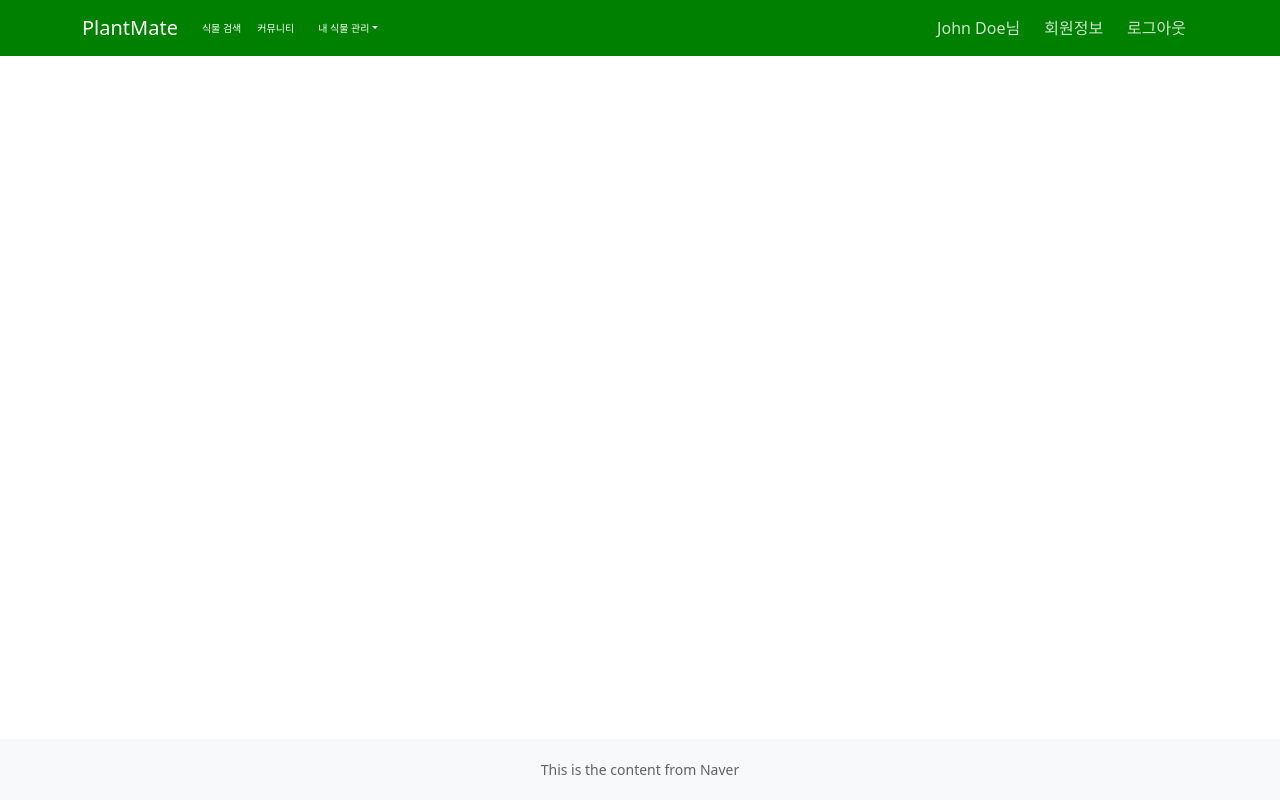
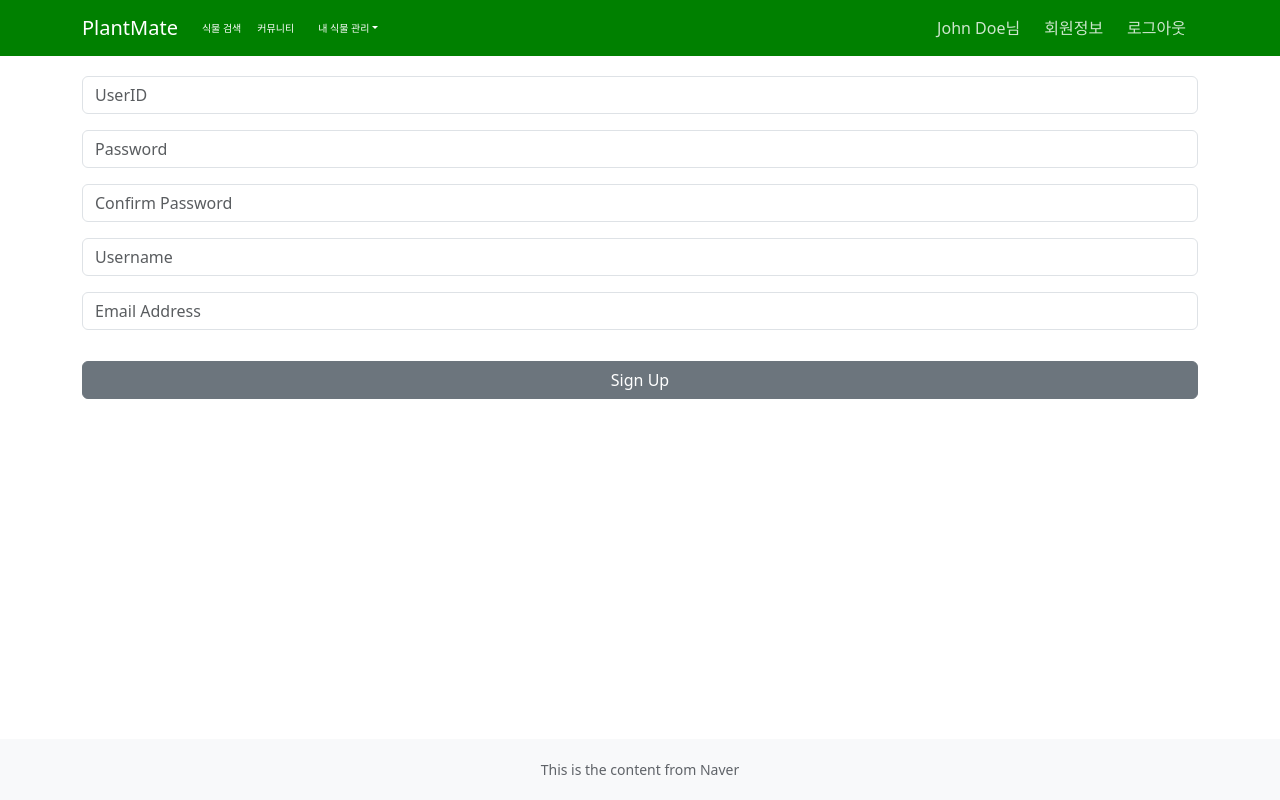
Before and after one commit to jynius/plantmate, a React (Create React App) app in the folder frontend/: page /auth/Register in a window 1280 px wide. Built offline with nearby package versions, Linux system fonts and the light colour scheme.

Commit message:
로그인, 회원가입 1차 초기작업

```diff
--- a/frontend/src/App.js
+++ b/frontend/src/App.js
@@ -1,6 +1,6 @@
 import "./App.css";
 import "./styles/common.css";
-import Login from "./components/Login";
+// import Login from "./components/Login";
 import Main from "./components/Main";
 import Footer from "./components/layout/Footer";
 import Header from "./components/layout/Header";
@@ -15,7 +15,7 @@ function App() {
       // component = <Regist />;
       // 로그인경로 인 경우
     } else if (false) {
-      component = <Login />;
+      // component = <Login />;
     }
   } else {
     //Main은 라우트
--- a/frontend/src/components/Login.js
+++ /dev/null
@@ -1,7 +0,0 @@
-import React from "react";
-//git 연동 테스트
-const Login = () => {
-  return <div>plantmate login</div>;
-};
-
-export default Login;
--- a/frontend/src/components/Main.js
+++ b/frontend/src/components/Main.js
@@ -3,7 +3,8 @@ import SampleHome from "./SampleHome";
 import Community from "./community/Community";
 import GrowthDiaryList from "./diary/GrowthDiaryList";
 import MyPlantList from "./myplants/MyPlantList";
-
+import Login from "./auth/Login";
+import Register from "./auth/Register";
 const Main = () => {
   return (
     <>
@@ -13,6 +14,8 @@ const Main = () => {
         <Route path="/community" element={<Community />} />
         <Route path="/my-plants" element={<MyPlantList />} />
         <Route path="/growth-journal" element={<GrowthDiaryList />} />
+        <Route path="/auth/login" element={<Login />} />
+        <Route path="/auth/Register" element={<Register />} />
       </Routes>
     </>
   );
--- /dev/null
+++ b/frontend/src/components/auth/Login.js
@@ -0,0 +1,36 @@
+import Form from "react-bootstrap/Form";
+import Button from "react-bootstrap/Button";
+import Row from 'react-bootstrap/Row';
+import Col from 'react-bootstrap/Col';
+import Container from 'react-bootstrap/Container';
+
+function Login() {
+  return (
+    <div>
+      <Container className="panel">
+        <Form>
+          <Form.Group as={Row} className="mb-3" controlId="formPlaintextPassword">
+            <Col sm>
+              <Form.Control type="password" placeholder="UserID" />
+            </Col>
+          </Form.Group>
+
+          <Form.Group as={Row} className="mb-3" controlId="formPlaintextPassword">
+            <Col sm>
+              <Form.Control type="password" placeholder="Password" />
+            </Col>
+          </Form.Group>
+          <br />
+
+          <div className="d-grid gap-1">
+            <Button variant="secondary" type="submit" >
+              Sign In
+            </Button>
+          </div>
+        </Form>
+      </Container>
+    </div>
+  );
+}
+
+export default Login
--- /dev/null
+++ b/frontend/src/components/auth/Register.js
@@ -0,0 +1,54 @@
+import Form from "react-bootstrap/Form";
+import Button from "react-bootstrap/Button";
+import Row from 'react-bootstrap/Row';
+import Col from 'react-bootstrap/Col';
+import Container from 'react-bootstrap/Container';
+
+function Join() {
+  return (
+    <div>
+      <Container className="panel">
+        <Form>
+          <Form.Group as={Row} className="mb-3" controlId="formPlaintextPassword">
+            <Col sm>
+              <Form.Control type="password" placeholder="UserID" />
+            </Col>
+          </Form.Group>
+
+          <Form.Group as={Row} className="mb-3" controlId="formPlaintextPassword">
+            <Col sm>
+              <Form.Control type="password" placeholder="Password" />
+            </Col>
+          </Form.Group>
+
+          <Form.Group as={Row} className="mb-3" controlId="formPlaintextPassword">
+            <Col sm>
+              <Form.Control type="password" placeholder="Confirm Password" />
+            </Col>
+          </Form.Group>
+
+          <Form.Group as={Row} className="mb-3" controlId="formPlaintextPassword">
+            <Col sm>
+              <Form.Control type="password" placeholder="Username" />
+            </Col>
+          </Form.Group>
+
+          <Form.Group as={Row} className="mb-3" controlId="formBasicEmail">
+            <Col sm>
+              <Form.Control type="email" placeholder="Email Address" />
+            </Col>
+          </Form.Group>
+          <br />
+
+          <div className="d-grid gap-1">
+            <Button variant="secondary" type="submit" >
+              Sign Up
+            </Button>
+          </div>
+        </Form>
+      </Container>
+    </div>
+  );
+}
+
+export default Join
```
